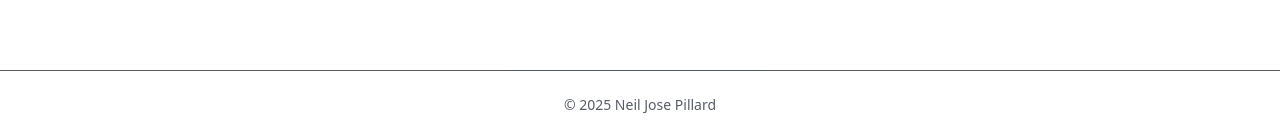
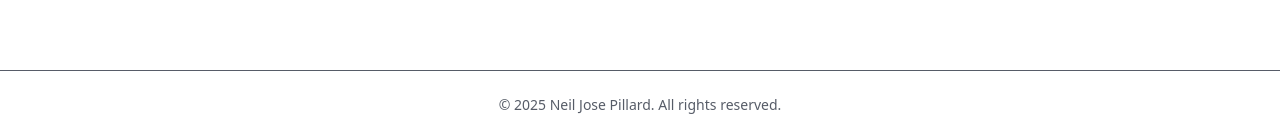
Before and after one commit to NeilPillard/neil-site, a React (Vite) app: page / in a window 1280 px wide. Shown: the part 2784-2920 px from the top of the page. Built offline with nearby package versions, Linux system fonts and the light colour scheme.

Commit message:
update footer with all rights reserved

```diff
--- a/src/App.jsx
+++ b/src/App.jsx
@@ -164,7 +164,7 @@ export default function App() {
       </Section>
 
       <footer className="text-center py-6 border-t mt-12 text-sm opacity-70">
-  © 2025 Neil Jose Pillard
+  © 2025 Neil Jose Pillard. All rights reserved.
 </footer>
     </div>
   )
```
